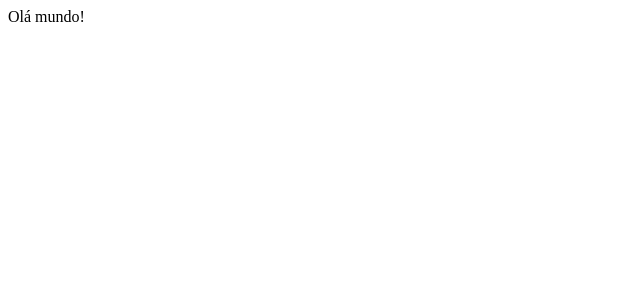
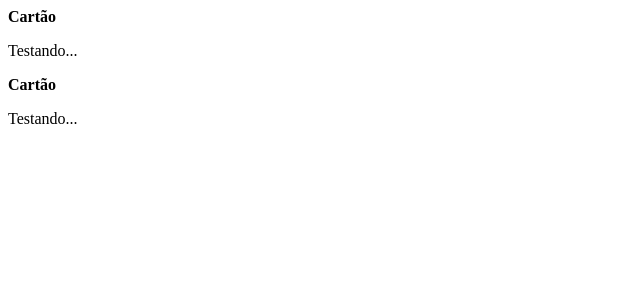
Before and after one commit to otav-o/TreinamentoMS4, a React (Create React App) app in the folder React/olamundo/: page / in a window 1280 px wide. Shown: the top 300 px of the page, without its empty margins (0-640 px from the left). Built offline with nearby package versions, Linux system fonts and the light colour scheme.

Commit message:
Criação do componente Cartao

```diff
--- /dev/null
+++ b/React/olamundo/src/components/App.js
@@ -0,0 +1,16 @@
+import React from 'react';
+import Cartao from './Cartao';
+
+const App = () => {
+    //return <div>Olá mundo!</div>;
+    //return <Cartao />
+    return (
+        <div>
+            <Cartao />
+            <Cartao />
+        </div>
+    ); // retornar jsx com muitas linhas: usar parênteses
+
+};
+
+export default App;
--- /dev/null
+++ b/React/olamundo/src/components/Cartao.js
@@ -0,0 +1,12 @@
+import React from 'react'; // todo componente do React precisa dar esse import
+
+const Cartao = () => {
+    return (
+        <div>
+            <div><strong>Cartão</strong></div>
+            <p>Testando...</p>
+        </div>
+    );
+};
+
+export default Cartao;
--- a/React/olamundo/src/index.js
+++ b/React/olamundo/src/index.js
@@ -1,10 +1,5 @@
-import React from 'react';
 import ReactDOM from 'react-dom'; // permite renderizar no root do index.html
-
-const App = () => {
-    return <div>Olá mundo!</div>;
-};
-
+import App from './components/App';
 
 ReactDOM.render(<App />, document.querySelector("#root"));
 // ReactDOM.render(<div>Testando...</div>, document.querySelector("#root"));
```
